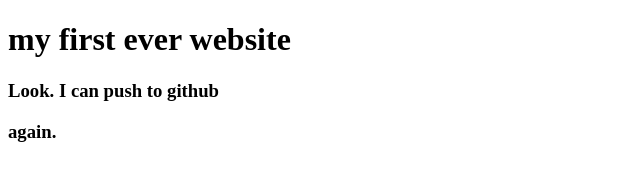
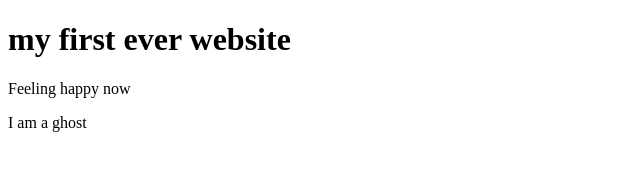
Before and after one commit to Muhammad12665/my-first-website, a plain HTML site: page index.html in a window 1280 px wide. Shown: the whole page, without its empty margins (0-640 px from the left). Drawn offline with Linux system fonts and the light colour scheme.

Commit message:
ghost added

```diff
--- a/index.html
+++ b/index.html
@@ -8,7 +8,7 @@
 </head>
 <body>
     <h1>my first ever website</h1>
-    <h3>Look. I can push to github</h3>
-    <h3>again.</h3>
+    <p>Feeling happy now</p>
+    <p>I am a ghost</p>
 </body>
 </html>
```
